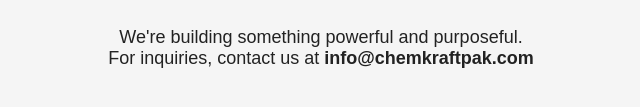
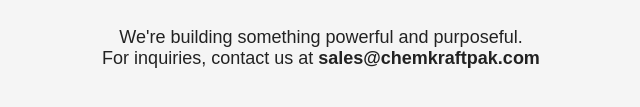
Before and after one commit to CHEMKRAFT/chemkraftpak.com, a plain HTML site: page index.html in a window 1280 px wide. Shown: the part 481-588 px from the top of the page, 319-959 px from the left. Drawn offline with Linux system fonts and the light colour scheme.

Commit message:
Update index.html

```diff
--- a/index.html
+++ b/index.html
@@ -34,6 +34,6 @@
   <h1>Chemkraft Pakistan</h1>
   <h2>Website Coming Soon</h2>
   <p>We're building something powerful and purposeful.<br>
-     For inquiries, contact us at <strong>info@chemkraftpak.com</strong></p>
+     For inquiries, contact us at <strong>sales@chemkraftpak.com</strong></p>
 </body>
 </html>
```
